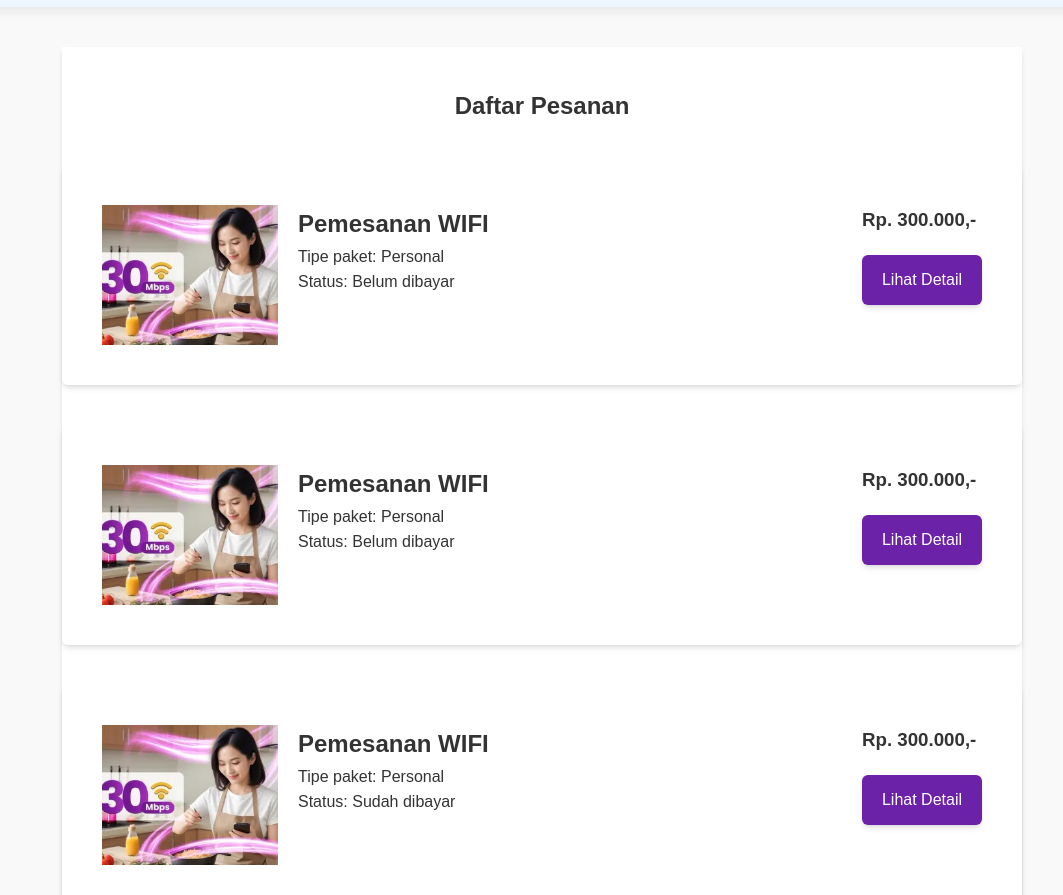
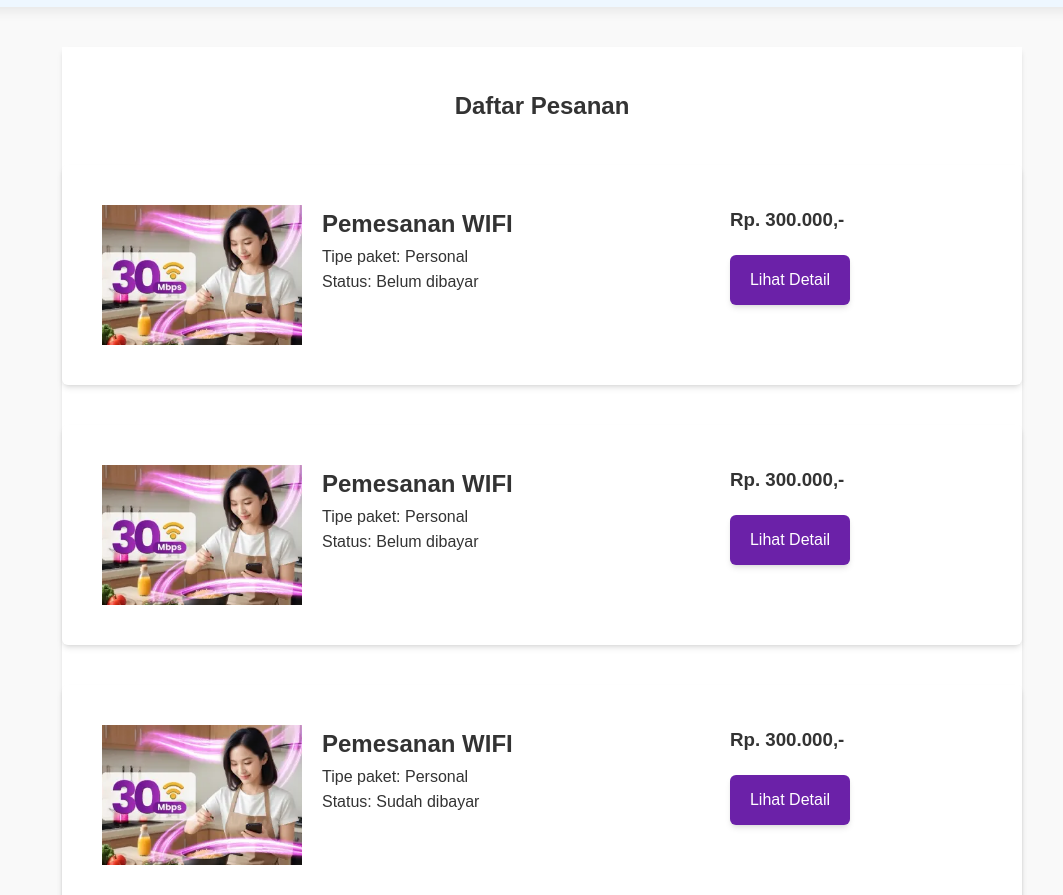
Before and after one commit to gunzxx/bayyin-project, a website: page order/index.html in a window 1280 px wide. Shown: the part 57-952 px from the top of the page, without its empty margins (98-1161 px from the left). Drawn offline with nearby package versions, Linux system fonts and the light colour scheme; files that its build step writes are made by us from their sources.

Commit message:
feat: update style pesanan

```diff
--- a/order/index.html
+++ b/order/index.html
@@ -31,8 +31,8 @@
       <div class="w-[80%] min-h-[80vh] flex flex-col gap-10 items-center pt-10 pb-0 bg-white shadow-md">
         <h1>Daftar Pesanan</h1>
         <div class="w-full flex justify-start items-stretch overflow-hidden rounded-md shadow-md p-3 lg:p-10 gap-5">
-          <img src="/assets/wifi-package.webp" class="max-w-[20%] lg:w-[200px] lg:h-[140px] object-cover">
-          <div class="w-[80%] h-full flex flex-col justify-between lg:flex-row">
+          <img src="/assets/wifi-package.webp" class="max-w-[40%] lg:w-[200px] lg:h-[140px] object-cover">
+          <div class="w-[60%] h-full flex flex-col justify-between lg:flex-row">
             <div class="flex flex-col">
               <h1>Pemesanan WIFI</h1>
               <p>Tipe paket: Personal</p>
@@ -45,8 +45,8 @@
           </div>
         </div>
         <div class="w-full flex justify-start items-stretch overflow-hidden rounded-md shadow-md p-3 lg:p-10 gap-5">
-          <img src="/assets/wifi-package.webp" class="max-w-[20%] lg:w-[200px] lg:h-[140px] object-cover">
-          <div class="w-[80%] h-full flex flex-col justify-between lg:flex-row">
+          <img src="/assets/wifi-package.webp" class="max-w-[40%] lg:w-[200px] lg:h-[140px] object-cover">
+          <div class="w-[60%] h-full flex flex-col justify-between lg:flex-row">
             <div class="flex flex-col">
               <h1>Pemesanan WIFI</h1>
               <p>Tipe paket: Personal</p>
@@ -59,8 +59,8 @@
           </div>
         </div>
         <div class="w-full flex justify-start items-stretch overflow-hidden rounded-md shadow-md p-3 lg:p-10 gap-5">
-          <img src="/assets/wifi-package.webp" class="max-w-[20%] lg:w-[200px] lg:h-[140px] object-cover">
-          <div class="w-[80%] h-full flex flex-col justify-between lg:flex-row">
+          <img src="/assets/wifi-package.webp" class="max-w-[40%] lg:w-[200px] lg:h-[140px] object-cover">
+          <div class="w-[60%] h-full flex flex-col justify-between lg:flex-row">
             <div class="flex flex-col">
               <h1>Pemesanan WIFI</h1>
               <p>Tipe paket: Personal</p>
```
